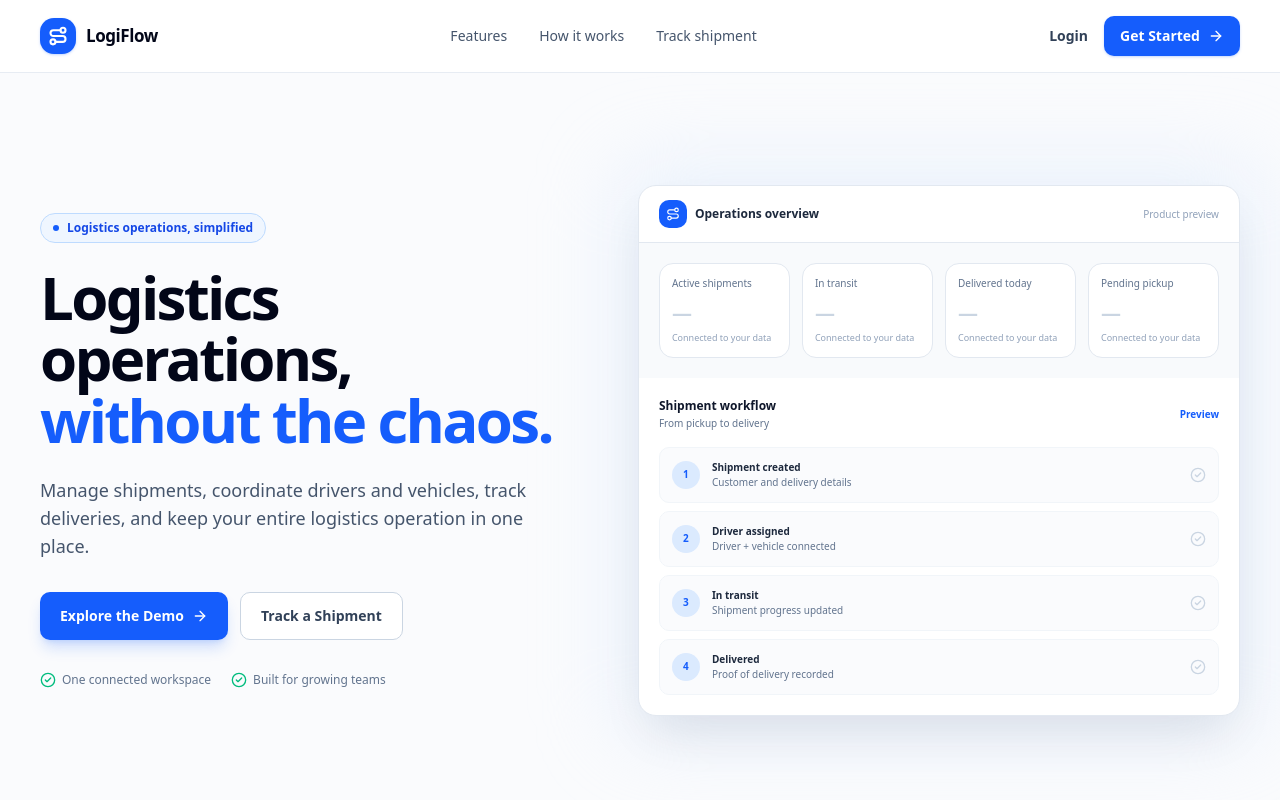
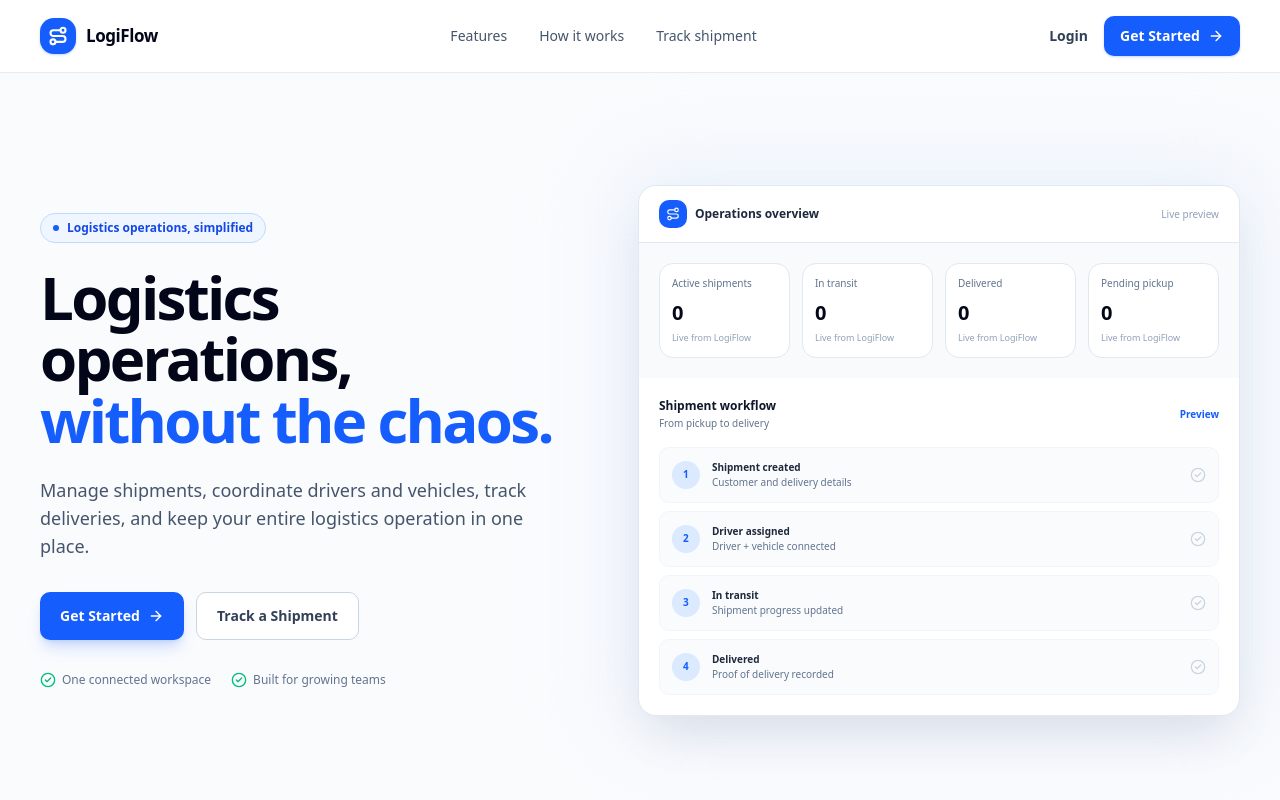
Before and after one commit to Vivianclare-codes/logiflow, a Next.js app: page / in a window 1280 px wide. Shown: the top 800 px of the page. Built offline with nearby package versions, Linux system fonts and the light colour scheme; no server answers.

Commit message:
fix typography

```diff
--- a/app/login/page.tsx
+++ b/app/login/page.tsx
@@ -44,7 +44,7 @@ const demoAccounts = [
     role: "Driver Demo",
     name: "Tunde Balogun",
     email: "demo.driver2@logiflow.test",
-    password: "logiflow123",
+    password: "logiflow123.",
   },
 ];
 
--- a/app/page.tsx
+++ b/app/page.tsx
@@ -1,4 +1,6 @@
 import Link from "next/link";
+import { createClient } from "@/lib/supabase/server";
+
 import {
   ArrowRight,
   CheckCircle2,
@@ -84,7 +86,24 @@ function Logo() {
   );
 }
 
-export default function HomePage() {
+export default async function HomePage() {
+  const supabase = await createClient();
+
+  const { data: stats, error: statsError } = await supabase.rpc(
+    "get_public_dashboard_stats"
+  );
+
+  if (statsError) {
+    console.error("Landing page stats error:", statsError);
+  }
+
+  const dashboardStats = stats?.[0] ?? {
+    active_shipments: 0,
+    in_transit: 0,
+    delivered: 0,
+    pending_pickup: 0,
+  };
+
   return (
     <main className="min-h-screen overflow-hidden bg-white text-slate-950">
       {/* Header */}
@@ -207,13 +226,12 @@ export default function HomePage() {
               place.
             </p>
 
-            {/* Hero actions */}
             <div className="mt-8 flex flex-col gap-3 sm:flex-row">
               <Link
                 href="/login"
                 className="inline-flex h-12 items-center justify-center rounded-lg bg-blue-600 px-5 text-sm font-semibold text-white shadow-lg shadow-blue-600/20 transition hover:bg-blue-700 focus-visible:outline-2 focus-visible:outline-offset-2 focus-visible:outline-blue-600"
               >
-                Explore the Demo
+                Get Started
                 <ArrowRight className="ml-2 size-4" />
               </Link>
 
@@ -256,18 +274,30 @@ export default function HomePage() {
                 </div>
 
                 <span className="text-[10px] font-medium text-slate-400">
-                  Product preview
+                  Live preview
                 </span>
               </div>
 
-              {/* Preview metrics */}
+              {/* Real preview metrics */}
               <div className="grid grid-cols-2 gap-3 bg-slate-50 p-4 sm:grid-cols-4 sm:p-5">
                 {[
-                  "Active shipments",
-                  "In transit",
-                  "Delivered today",
-                  "Pending pickup",
-                ].map((label) => (
+                  {
+                    label: "Active shipments",
+                    value: dashboardStats.active_shipments,
+                  },
+                  {
+                    label: "In transit",
+                    value: dashboardStats.in_transit,
+                  },
+                  {
+                    label: "Delivered",
+                    value: dashboardStats.delivered,
+                  },
+                  {
+                    label: "Pending pickup",
+                    value: dashboardStats.pending_pickup,
+                  },
+                ].map(({ label, value }) => (
                   <div
                     key={label}
                     className="rounded-xl border border-slate-200 bg-white p-3"
@@ -276,12 +306,12 @@ export default function HomePage() {
                       {label}
                     </p>
 
-                    <p className="mt-2 text-xl font-bold tracking-tight text-slate-300">
-                      —
+                    <p className="mt-2 text-xl font-bold tracking-tight text-slate-950">
+                      {value}
                     </p>
 
                     <p className="mt-1 text-[9px] text-slate-400">
-                      Connected to your data
+                      Live from LogiFlow
                     </p>
                   </div>
                 ))}
@@ -307,10 +337,22 @@ export default function HomePage() {
 
                 <div className="space-y-2">
                   {[
-                    ["Shipment created", "Customer and delivery details"],
-                    ["Driver assigned", "Driver + vehicle connected"],
-                    ["In transit", "Shipment progress updated"],
-                    ["Delivered", "Proof of delivery recorded"],
+                    [
+                      "Shipment created",
+                      "Customer and delivery details",
+                    ],
+                    [
+                      "Driver assigned",
+                      "Driver + vehicle connected",
+                    ],
+                    [
+                      "In transit",
+                      "Shipment progress updated",
+                    ],
+                    [
+                      "Delivered",
+                      "Proof of delivery recorded",
+                    ],
                   ].map(([title, description], index) => (
                     <div
                       key={title}
@@ -462,7 +504,7 @@ export default function HomePage() {
                 href="/login"
                 className="inline-flex h-12 items-center justify-center rounded-lg bg-blue-600 px-5 text-sm font-semibold text-white transition hover:bg-blue-500 focus-visible:outline-2 focus-visible:outline-offset-2 focus-visible:outline-blue-400"
               >
-                Explore the Demo
+                Get Started
                 <ArrowRight className="ml-2 size-4" />
               </Link>
 
```
